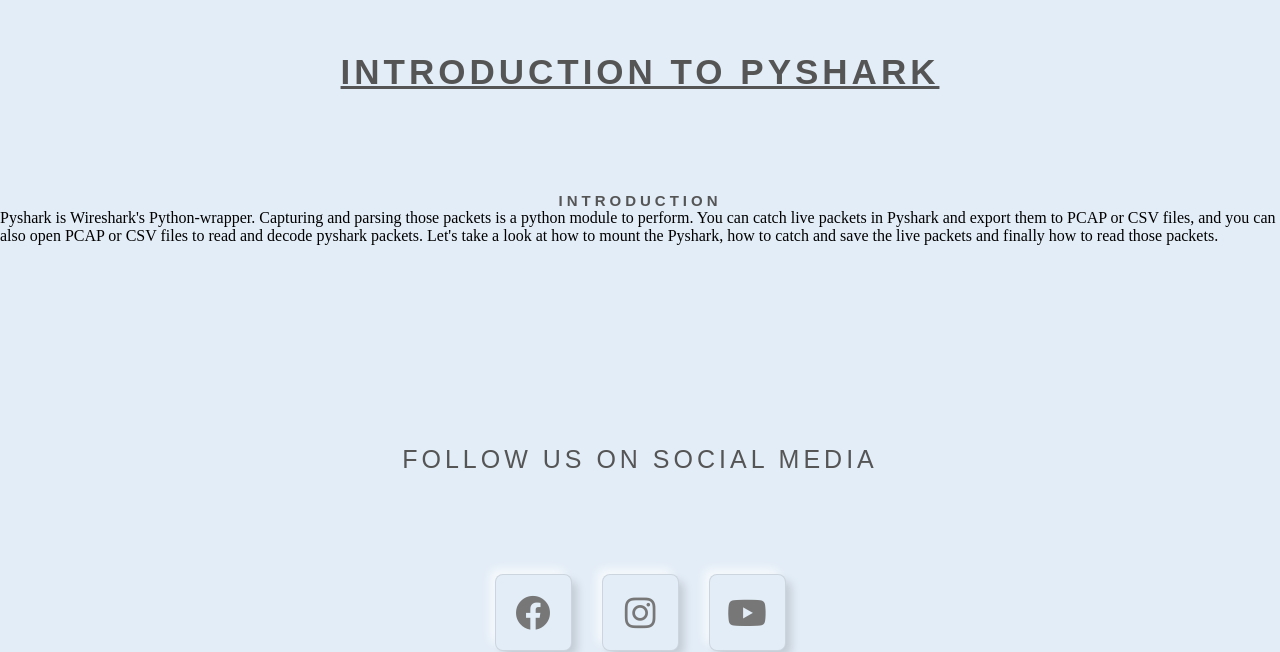
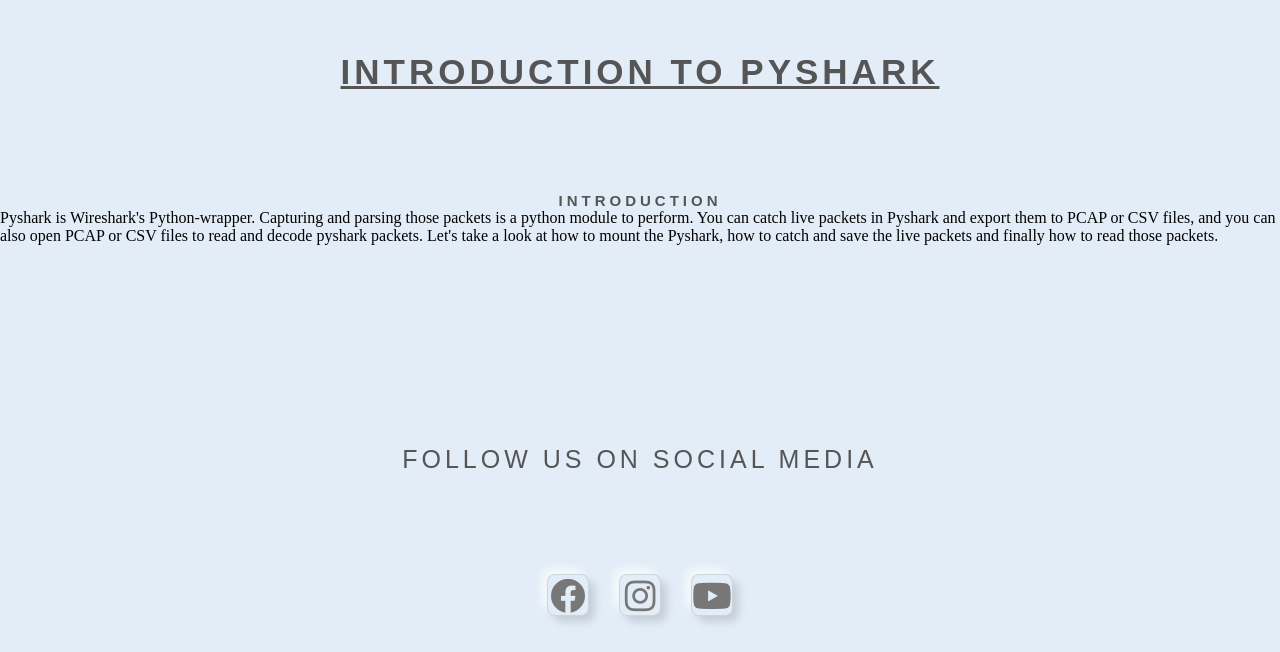
Before and after one commit to devepers/avinash, a plain HTML site: page index.html in a window 1280 px wide. Shown: the part 148-800 px from the top of the page. Drawn offline with Linux system fonts and the light colour scheme.

Commit message:
Update style.css

```diff
--- a/style.css
+++ b/style.css
@@ -39,8 +39,8 @@ h3 {
 a {
   display: flex;
   background: #e3edf7;
-  height: 75px;
-  width: 75px;
+  height: 40px;
+  width: 40px;
   margin: 0 15px;
   border-radius: 8px;
   align-items: center;
```
